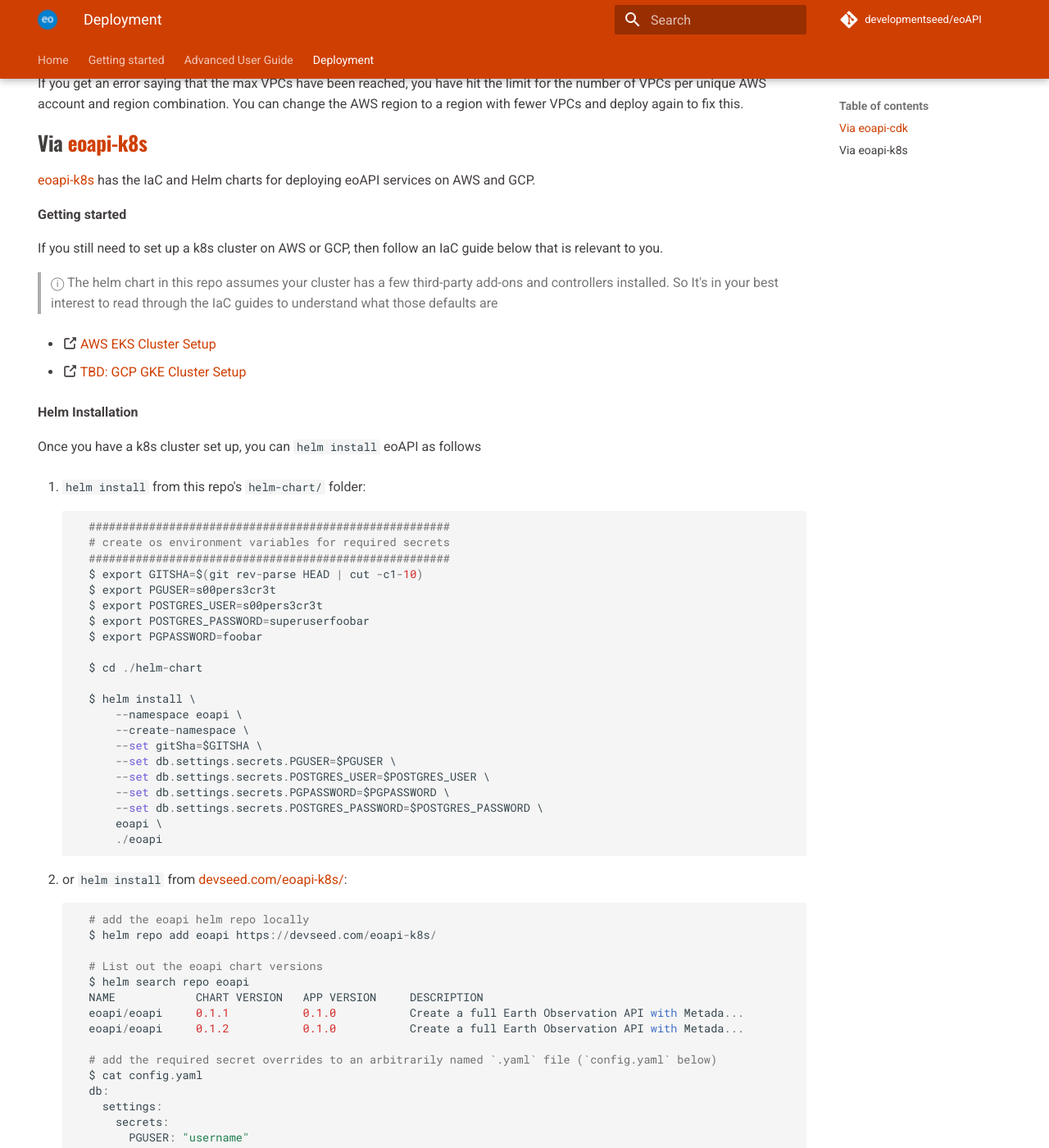
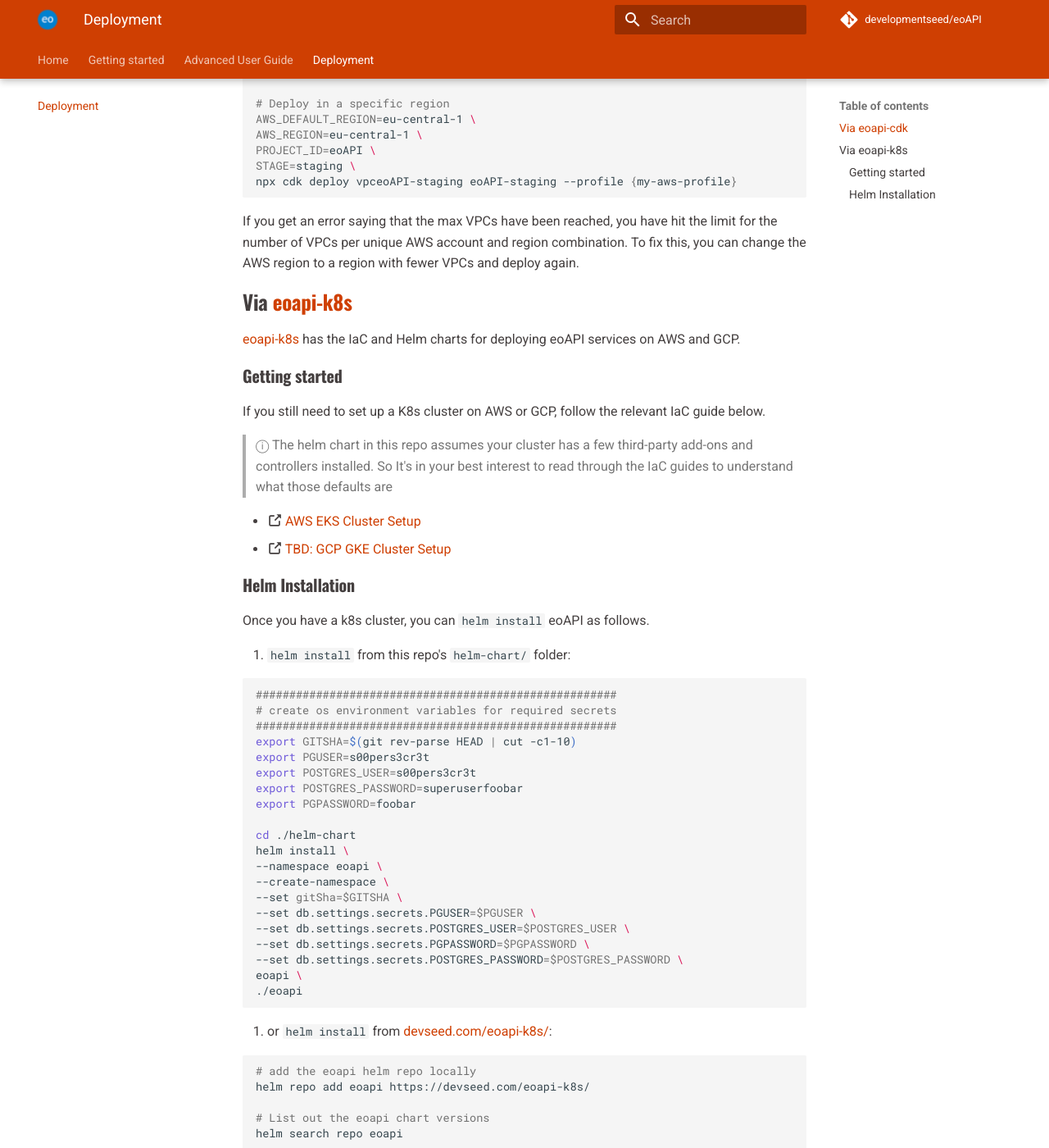
Before and after one commit to developmentseed/eoAPI, an MkDocs documentation site: the page built from docs/src/deployment.md, in a window 1280 px wide and 1400 px high, scrolled down 1663 px. Shown: the whole window at 82% size. Built offline with MkDocs 1.6.1 and Material for MkDocs 9.7.7, drawn with Linux system fonts in a browser that asks for light colours; comment, search, counter and statistics services are not loaded; some of the changed text lies outside the part shown.

````diff
--- a/docs/src/deployment.md
+++ b/docs/src/deployment.md
@@ -1,13 +1,11 @@
+
+hide:
+- navigation
 ---
-hide:
-  - navigation
----
-
 
 ## Via [eoapi-cdk](https://github.com/developmentseed/eoapi-cdk)
 
-
-[eoapi-cdk](https://github.com/developmentseed/eoapi-cdk) is a set of AWS CDK constructs that can be used to easily deploy eoAPI services on AWS with the CDK.
+[eoapi-cdk](https://github.com/developmentseed/eoapi-cdk) is a set of AWS CDK constructs that can readily deploy eoAPI services on AWS with the CDK.
 
 [eoapi-template](https://github.com/developmentseed/eoapi-template) is an AWS CDK app that shows how to configure the [eoapi-cdk](https://github.com/developmentseed/eoapi-cdk) constructs.
 
@@ -18,140 +16,140 @@ The stack is deployed by the [AWS CDK](https://aws.amazon.com/cdk/) utility. Und
 The example commands here will deploy a CloudFormation stack called `eoAPI-staging`.
 
 1. Clone the `eoapi` repo and install dependencies
-    ```bash
-    # Download eoapi repo
-    git clone https://github.com/developmentseed/eoapi-template.git
-    cd eoapi-template
 
-    # Create a virtual environment
-    python -m venv .venv
-    source .venv/bin/activate
+```bash
+# Download eoapi repo
+git clone https://github.com/developmentseed/eoapi-template.git
+cd eoapi-template
 
-    # install cdk dependencies
-    python -m pip install -r requirements.txt
-    ```
+# Create a virtual environment
+python -m venv .venv
+source .venv/bin/activate
+
+# install cdk dependencies
+python -m pip install -r requirements.txt
+```
 
 2. Install node dependency - requires node version 14+
-    ```bash
-    npm install
-    ```
+
+```bash
+npm install
+```
 
 3. Update settings
 
-    Set environment variable or complex code in the `.env` or `config.yaml` file (e.g., https://github.com/developmentseed/eoapi-template/blob/main/config.yaml.example).
+Set environment variable or complex code in the `.env` or `config.yaml` file (e.g., https://github.com/developmentseed/eoapi-template/blob/main/config.yaml.example).
 
-    See https://github.com/developmentseed/eoapi-template/blob/main/infrastructure/config.py for more info on the configuration options.
+See https://github.com/developmentseed/eoapi-template/blob/main/infrastructure/config.py for more info on the configuration options.
 
+4. Install CDK and connect to your AWS account. This step is only necessary once per AWS account. The environment variables `PROJECT_ID` and `STAGE` determine the name of the stack (e.g., eoAPI-staging or eoAPI-production)
 
-4. Install CDK and connect to your AWS account. This step is only necessary once per AWS account. The environment variables `PROJECT_ID` and `STAGE` determines the name of the stack
-(e.g., eoAPI-staging or eoAPI-production)
-    ```bash
-    # Deploy the CDK toolkit stack into an AWS environment.
-    PROJECT_ID=eoAPI \
-    STAGE=staging \
-    npx cdk bootstrap
+```bash
+# Deploy the CDK toolkit stack into an AWS environment.
+PROJECT_ID=eoAPI \
+STAGE=staging \
+npx cdk bootstrap
 
-    # or to a specific region
-    AWS_DEFAULT_REGION=us-west-2 \
-    AWS_REGION=us-west-2 \
-    PROJECT_ID=eoAPI \
-    STAGE=staging \
-    npx cdk bootstrap
-    ```
+# or to a specific region
+AWS_DEFAULT_REGION=us-west-2 \
+AWS_REGION=us-west-2 \
+PROJECT_ID=eoAPI \
+STAGE=staging \
+npx cdk bootstrap
+```
 
 5. Pre-Generate CFN template
 
-    ```bash
-    PROJECT_ID=eoAPI \
-    STAGE=staging \
-    npx cdk synth --all  # Synthesizes and prints the CloudFormation template for this stack
-    ```
+```bash
+PROJECT_ID=eoAPI \
+STAGE=staging \
+npx cdk synth --all  # Synthesizes and prints the CloudFormation template for this stack
+```
 
 6. Deploy
 
-    ```bash
-    # Note: a VPC stack is needed for the database
-    PROJECT_ID=eoAPI \
-    STAGE=staging \
-    npx cdk deploy vpceoAPI-staging eoAPI-staging
+```bash
+# Note: a VPC stack is needed for the database
+PROJECT_ID=eoAPI \
+STAGE=staging \
+npx cdk deploy vpceoAPI-staging eoAPI-staging
 
-    # Deploy in a specific region
-    AWS_DEFAULT_REGION=eu-central-1 \
-    AWS_REGION=eu-central-1 \
-    PROJECT_ID=eoAPI \
-    STAGE=staging \
-    npx cdk deploy vpceoAPI-staging eoAPI-stagingg --profile {my-aws-profile}
-    ```
+# Deploy in a specific region
+AWS_DEFAULT_REGION=eu-central-1 \
+AWS_REGION=eu-central-1 \
+PROJECT_ID=eoAPI \
+STAGE=staging \
+npx cdk deploy vpceoAPI-staging eoAPI-staging --profile {my-aws-profile}
+```
 
-If you get an error saying that the max VPCs have been reached, you have hit the limit for the number of VPCs per unique AWS account and region combination. You can change the AWS region to a region with fewer VPCs and deploy again to fix this.
+If you get an error saying that the max VPCs have been reached, you have hit the limit for the number of VPCs per unique AWS account and region combination. To fix this, you can change the AWS region to a region with fewer VPCs and deploy again.
 
 ## Via [eoapi-k8s](https://github.com/developmentseed/eoapi-k8s)
 
 [eoapi-k8s](https://github.com/developmentseed/eoapi-k8s) has the IaC and Helm charts for deploying eoAPI services on AWS and GCP.
 
-**Getting started**
+### Getting started
 
-If you still need to set up a k8s cluster on AWS or GCP, then follow an IaC guide below that is relevant to you.
+If you still need to set up a K8s cluster on AWS or GCP, follow the relevant IaC guide below.
 
 > &#9432; The helm chart in this repo assumes your cluster has a few third-party add-ons and controllers installed. So
 > It's in your best interest to read through the IaC guides to understand what those defaults are
 
-* :octicons-link-external-16: [AWS EKS Cluster Setup](https://github.com/developmentseed/eoapi-k8s/blob/main/docs/aws-eks.md)
+- :octicons-link-external-16: [AWS EKS Cluster Setup](https://github.com/developmentseed/eoapi-k8s/blob/main/docs/aws-eks.md)
+- :octicons-link-external-16: [TBD: GCP GKE Cluster Setup](https://github.com/developmentseed/eoapi-k8s/blob/main/docs/gcp-gke.md)
 
-* :octicons-link-external-16: [TBD: GCP GKE Cluster Setup](https://github.com/developmentseed/eoapi-k8s/blob/main/docs/gcp-gke.md)
+### Helm Installation
 
-**Helm Installation**
-
-Once you have a k8s cluster set up, you can `helm install` eoAPI as follows
+Once you have a k8s cluster, you can `helm install` eoAPI as follows.
 
 1. `helm install` from this repo's `helm-chart/` folder:
 
-    ```python
-      ######################################################
-      # create os environment variables for required secrets
-      ######################################################
-      $ export GITSHA=$(git rev-parse HEAD | cut -c1-10)
-      $ export PGUSER=s00pers3cr3t
-      $ export POSTGRES_USER=s00pers3cr3t
-      $ export POSTGRES_PASSWORD=superuserfoobar
-      $ export PGPASSWORD=foobar
+```bash
+######################################################
+# create os environment variables for required secrets
+######################################################
+export GITSHA=$(git rev-parse HEAD | cut -c1-10)
+export PGUSER=s00pers3cr3t
+export POSTGRES_USER=s00pers3cr3t
+export POSTGRES_PASSWORD=superuserfoobar
+export PGPASSWORD=foobar
 
-      $ cd ./helm-chart
-
-      $ helm install \
-          --namespace eoapi \
-          --create-namespace \
-          --set gitSha=$GITSHA \
-          --set db.settings.secrets.PGUSER=$PGUSER \
-          --set db.settings.secrets.POSTGRES_USER=$POSTGRES_USER \
-          --set db.settings.secrets.PGPASSWORD=$PGPASSWORD \
-          --set db.settings.secrets.POSTGRES_PASSWORD=$POSTGRES_PASSWORD \
-          eoapi \
-          ./eoapi
-    ```
+cd ./helm-chart
+helm install \
+--namespace eoapi \
+--create-namespace \
+--set gitSha=$GITSHA \
+--set db.settings.secrets.PGUSER=$PGUSER \
+--set db.settings.secrets.POSTGRES_USER=$POSTGRES_USER \
+--set db.settings.secrets.PGPASSWORD=$PGPASSWORD \
+--set db.settings.secrets.POSTGRES_PASSWORD=$POSTGRES_PASSWORD \
+eoapi \
+./eoapi
+```
 
 2. or `helm install` from https://devseed.com/eoapi-k8s/:
 
-    ```python
-      # add the eoapi helm repo locally
-      $ helm repo add eoapi https://devseed.com/eoapi-k8s/
+```bash
+# add the eoapi helm repo locally
+helm repo add eoapi https://devseed.com/eoapi-k8s/
 
-      # List out the eoapi chart versions
-      $ helm search repo eoapi
-      NAME            CHART VERSION   APP VERSION     DESCRIPTION
-      eoapi/eoapi     0.1.1           0.1.0           Create a full Earth Observation API with Metada...
-      eoapi/eoapi     0.1.2           0.1.0           Create a full Earth Observation API with Metada...
+# List out the eoapi chart versions
+helm search repo eoapi
 
-      # add the required secret overrides to an arbitrarily named `.yaml` file (`config.yaml` below)
-      $ cat config.yaml
-      db:
-        settings:
-          secrets:
-            PGUSER: "username"
-            POSTGRES_USER: "username"
-            PGPASSWORD: "password"
-            POSTGRES_PASSWORD: "password"
+NAME            CHART VERSION   APP VERSION     DESCRIPTION
+eoapi/eoapi     0.1.1           0.1.0           Create a full Earth Observation API with Metada...
+eoapi/eoapi     0.1.2           0.1.0           Create a full Earth Observation API with Metada...
 
-      # then run `helm install` with those overrides
-      helm install eoapi eoapi/eoapi --version 0.1.1 -f config.yaml
-    ```
+# add the required secret overrides to an arbitrarily named `.yaml` file (`config.yaml` below)
+cat config.yaml
+db:
+  settings:
+    secrets:
+      PGUSER: "username"
+      POSTGRES_USER: "username"
+      PGPASSWORD: "password"
+      POSTGRES_PASSWORD: "password"
+
+# then run `helm install` with those overrides
+helm install eoapi eoapi/eoapi --version 0.1.1 -f config.yaml
+```
````
Also changed, not shown: docs/src/customization.md (+18 -19 lines), docs/src/intro.md (+25 -41 lines), README.md.
